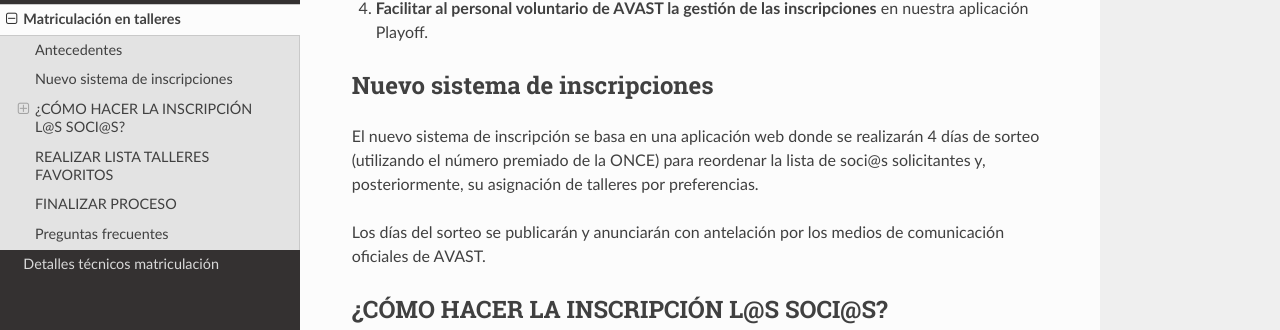
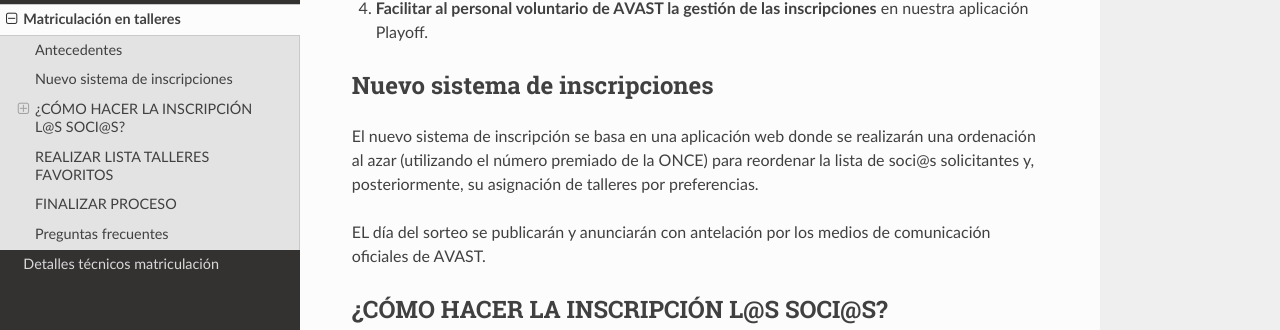
Before and after one commit to asociacion-avast/docs, an MkDocs documentation site: the page built from docs/asignacion.md, in a window 1280 px wide and 900 px high, scrolled down 496 px. Shown: the part 131-461 px from the top of the window. Built offline with MkDocs 1.6.1, drawn with Linux system fonts in a browser that asks for light colours; nearby versions of some CDN libraries; some of the changed text lies outside the part shown.

Commit message:
Simplificar dias de asignación

```diff
--- a/docs/asignacion.md
+++ b/docs/asignacion.md
@@ -15,9 +15,9 @@ Por este motivo, **un grupo de padres voluntarios de AVAST ha diseñado un nuevo
 
 ## Nuevo sistema de inscripciones
 
-El nuevo sistema de inscripción se basa en una aplicación web donde se realizarán 4 días de sorteo (utilizando el número premiado de la ONCE) para reordenar la lista de soci@s solicitantes y, posteriormente, su asignación de talleres por preferencias.
+El nuevo sistema de inscripción se basa en una aplicación web donde se realizarán una ordenación al azar (utilizando el número premiado de la ONCE) para reordenar la lista de soci@s solicitantes y, posteriormente, su asignación de talleres por preferencias.
 
-Los días del sorteo se publicarán y anunciarán con antelación por los medios de comunicación oficiales de AVAST.
+EL día del sorteo se publicarán y anunciarán con antelación por los medios de comunicación oficiales de AVAST.
 
 ## ¿CÓMO HACER LA INSCRIPCIÓN L@S SOCI@S?
 
@@ -54,6 +54,6 @@ Es importante que cada soci@ realice esta lista de manera detenida y teniendo en
 
 Al realizar los pasos anteriores, tendremos nuestra lista de talleres favoritos con la priorización indicada en la aplicación Playoff y será el nuevo proceso de inscripción el que asigne los talleres a realizar ([Ver especificaciones técnicas del mismo](asignacion-tecnico.md)).
 
-En cada ronda de sorteo, se asignará un taller por soci@, teniendo en cuenta que el máximo número de talleres a realizar serán cuatro.
+Posteriormente, se asignará un taller por socio en cuatro rondas de asignación, teniendo en cuenta que el máximo número de talleres a realizar serán cuatro.
 
 ## Preguntas frecuentes
```
Also changed, not shown: docs/asignacion-tecnico.md (+1 -1 lines).
